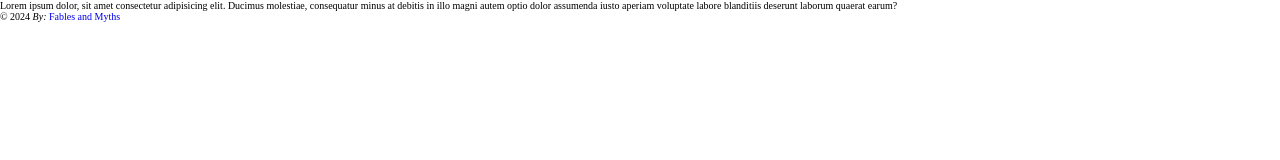
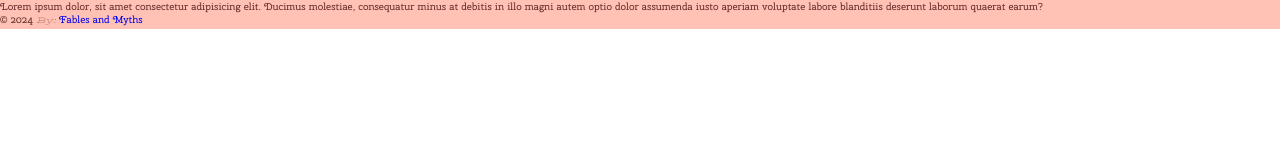
Before and after one commit to dannyandcate/New-website, a plain HTML site: page index.html in a window 1280 px wide. Drawn offline with Linux system fonts and the light colour scheme.

Commit message:
added some basic styles to stylesheet

```diff
--- a/assets/css/Main-style.css
+++ b/assets/css/Main-style.css
@@ -23,7 +23,7 @@
   font-display: swap;
 }
 
-/* !!Body Font */
+/* !!Body Font Bold */
 @font-face {
   font-family: "CherrySwashBold";
   src: url("../font/CherrySwashBold.eot");
@@ -63,11 +63,12 @@
   text-decoration: none;
 }
 
-/* !!Html */
+/* !!Html is equal to = 10px Later use Rem */
 html {
   font-size: 62.5%;
 }
 
+/* !!This is only if you want a background image */
 html {
   background: url(../img/) no-repeat center center fixed;
   -webkit-background-size: cover;
@@ -75,3 +76,28 @@ html {
   -o-background-size: cover;
   background-size: cover;
 }
+
+body {
+  font-family: "CherrySwashRegular";
+  background: var(--light-red-background);
+  color: var(--light-red-text);
+}
+
+i,
+em {
+  font-family: "Padyakke Expanded One";
+}
+
+b,
+strong {
+  font-family: "CherrySwashBold";
+}
+
+h1,
+h2,
+h3,
+h4,
+h5,
+h6 {
+  font-family: "Peralta";
+}
```
